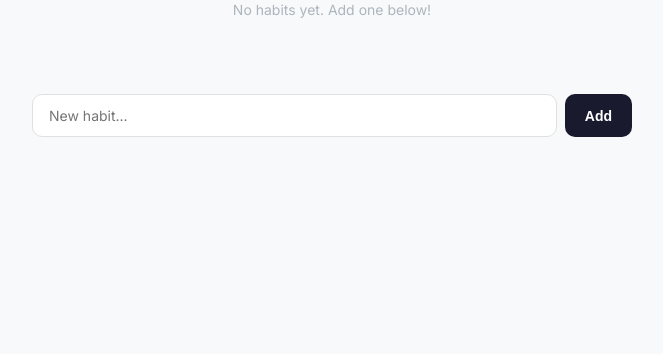
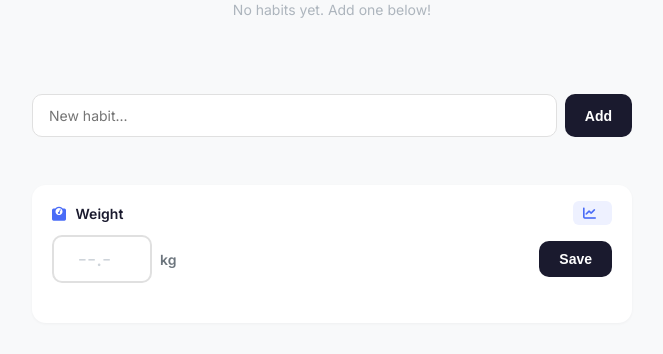
Before and after one commit to guilleku-commits/habit-tracker, a Python web app: template templates/index.html in a window 1280 px wide. Shown: the part 274-628 px from the top of the page, without its empty margins (308-971 px from the left). Run offline with Jinja, Linux system fonts and the light colour scheme; the template is opened without the code that fills it, so the values that code supplies are empty.

Commit message:
Update templates/index.html

```diff
--- a/templates/index.html
+++ b/templates/index.html
@@ -346,6 +346,95 @@
         </form>
     </div>
 
+    <!-- Weight Input -->
+    <div class="container" style="padding-top:0;">
+        <div class="weight-card" id="weightCard">
+            <div class="weight-header">
+                <span><i class="fas fa-weight-scale"></i> Weight</span>
+                <a href="{{ url_for('dashboard') }}#weight-chart" class="weight-chart-link"><i class="fas fa-chart-line"></i></a>
+            </div>
+            <div class="weight-input-row">
+                <input type="number" id="weightInput" class="weight-input" step="0.1" placeholder="--.-" min="30" max="250">
+                <span class="weight-unit">kg</span>
+                <button class="weight-save-btn" id="weightSaveBtn" onclick="saveWeight()">Save</button>
+            </div>
+            <div class="weight-meta" id="weightMeta"></div>
+        </div>
+    </div>
+
+    <style>
+        .weight-card {
+            background: white;
+            border-radius: 14px;
+            padding: 16px 20px;
+            margin-top: 16px;
+            box-shadow: 0 1px 3px rgba(0,0,0,0.04);
+        }
+        .weight-header {
+            display: flex;
+            justify-content: space-between;
+            align-items: center;
+            margin-bottom: 10px;
+            font-size: 14px;
+            font-weight: 600;
+            color: #1a1a2e;
+        }
+        .weight-header i { color: #4a6cf7; margin-right: 6px; }
+        .weight-chart-link {
+            font-size: 13px;
+            color: #4a6cf7;
+            text-decoration: none;
+            padding: 4px 10px;
+            border-radius: 6px;
+            background: #eef1ff;
+        }
+        .weight-chart-link:hover { background: #dde3ff; }
+        .weight-input-row {
+            display: flex;
+            align-items: center;
+            gap: 8px;
+        }
+        .weight-input {
+            width: 100px;
+            padding: 10px 14px;
+            border: 2px solid #e0e0e0;
+            border-radius: 10px;
+            font-size: 20px;
+            font-weight: 700;
+            font-family: 'Inter', sans-serif;
+            text-align: center;
+            outline: none;
+            transition: border-color 0.2s;
+        }
+        .weight-input:focus { border-color: #4a6cf7; }
+        .weight-input::placeholder { color: #ced4da; font-weight: 400; font-size: 20px; }
+        .weight-unit {
+            font-size: 14px;
+            font-weight: 600;
+            color: #6c757d;
+        }
+        .weight-save-btn {
+            padding: 10px 20px;
+            background: #1a1a2e;
+            color: white;
+            border: none;
+            border-radius: 10px;
+            font-size: 14px;
+            font-weight: 600;
+            cursor: pointer;
+            transition: background 0.2s;
+            margin-left: auto;
+        }
+        .weight-save-btn:hover { background: #2d2d4e; }
+        .weight-save-btn.saved { background: #10b981; }
+        .weight-meta {
+            font-size: 12px;
+            color: #6c757d;
+            margin-top: 6px;
+            min-height: 18px;
+        }
+    </style>
+
     <!-- Comment Modal -->
     <div class="comment-modal" id="commentModal">
         <div class="comment-modal-content">
@@ -444,6 +533,55 @@
         }
 
         loadStreaks();
+
+        // ── Weight functions ──
+        function loadWeight() {
+            const dateStr = getCurrentDate();
+            fetch('/get_weight?date=' + dateStr)
+            .then(r => r.json())
+            .then(data => {
+                if (data.weight) {
+                    document.getElementById('weightInput').value = data.weight;
+                    document.getElementById('weightSaveBtn').textContent = 'Saved ✓';
+                    document.getElementById('weightSaveBtn').classList.add('saved');
+                    document.getElementById('weightMeta').textContent = 'Logged for ' + dateStr;
+                } else {
+                    document.getElementById('weightInput').value = '';
+                    document.getElementById('weightSaveBtn').textContent = 'Save';
+                    document.getElementById('weightSaveBtn').classList.remove('saved');
+                    document.getElementById('weightMeta').textContent = '';
+                }
+            });
+        }
+
+        function saveWeight() {
+            const weight = document.getElementById('weightInput').value;
+            if (!weight || weight < 30 || weight > 250) {
+                document.getElementById('weightInput').focus();
+                return;
+            }
+            const dateStr = getCurrentDate();
+            fetch('/save_weight', {
+                method: 'POST',
+                headers: {'Content-Type': 'application/json'},
+                body: JSON.stringify({weight: parseFloat(weight), date: dateStr})
+            })
+            .then(r => r.json())
+            .then(data => {
+                if (data.saved) {
+                    document.getElementById('weightSaveBtn').textContent = 'Saved ✓';
+                    document.getElementById('weightSaveBtn').classList.add('saved');
+                    document.getElementById('weightMeta').textContent = 'Logged for ' + dateStr;
+                }
+            });
+        }
+
+        // Allow Enter to save weight
+        document.getElementById('weightInput').addEventListener('keydown', function(e) {
+            if (e.key === 'Enter') saveWeight();
+        });
+
+        loadWeight();
     </script>
 </body>
 </html>
```
